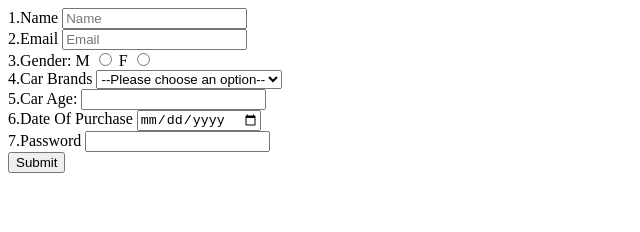
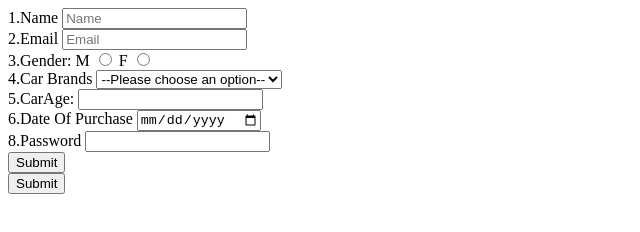
Before and after one commit to acciojob/car-insurance-form-shireesha420, a website: page main.html in a window 1280 px wide. Shown: the whole page, without its empty margins (0-640 px from the left). Drawn offline with Linux system fonts and the light colour scheme.

Commit message:
created a submission

```diff
--- a/main.html
+++ b/main.html
@@ -34,15 +34,15 @@
 			  </select>
 		</div>
 		<div>
-			 <label for="Car age">5.Car Age:</label>
-			 <input type="number" id="Car age" min="0" required >
+			 <label for="Carage">5.CarAge:</label>
+			 <input type="number" id="Carage" min="0" required >
 		</div>
 		<div>
 			<label for="dop">6.Date Of Purchase</label>
 			<input type="date" id="dop" required>
 		</div>
 		<div>
-			 <label for="password">7.Password</label>
+			 <label for="password">8.Password</label>
 			 <input type="password" id="password" required>
 		</div>
 		 <div>
@@ -56,3 +56,14 @@
 </body>
 
 </html>
+		 <div>
+			<button type="submit">Submit</button>
+		</div>
+	</form>
+	<!-- the entire body must be written by student -->
+    <script type="text/javascript" src="./script.js">
+</script>
+
+</body>
+
+</html>
```
